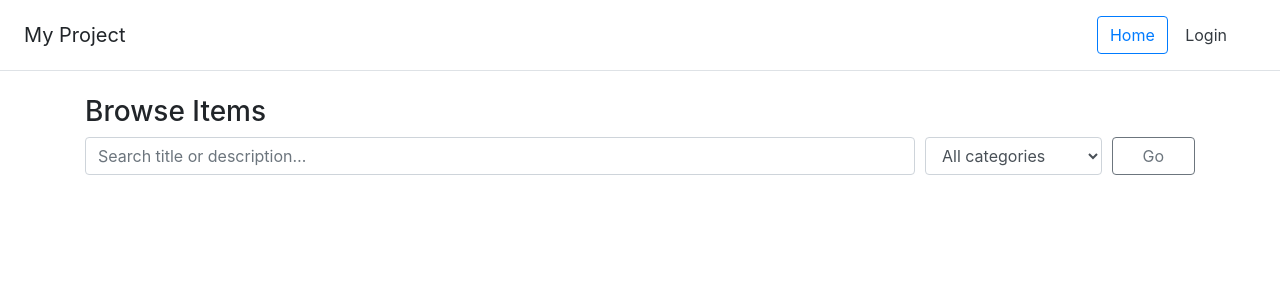
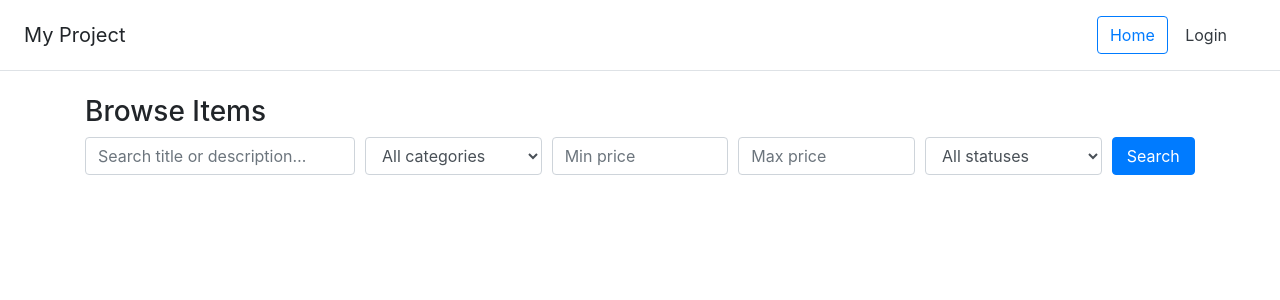
Before and after one commit to Kjets22/dp_project, a Flask app: page /browse in a window 1280 px wide. Shown: the top 300 px of the page. Run offline with Flask 3, Linux system fonts and the light colour scheme; data that the repository does not hold is empty; some libraries are stand-ins or nearby versions.

Commit message:
feat: search criteria

```diff
--- a/app/__init__.py
+++ b/app/__init__.py
@@ -1079,16 +1079,20 @@ def create_app():
 
     @app.route('/browse', methods=['GET'])
     def browse():
+        # pull query-params
         q            = request.args.get('q', '').strip()
         category_id  = request.args.get('category_id', type=int)
+        min_price    = request.args.get('min_price',   type=float)
+        max_price    = request.args.get('max_price',   type=float)
+        status       = request.args.get('status')  # 'open', 'closed', or None
 
-        # always start from the Item→Auction join so we can show auction info
+        # start from Item → Auction (left join so we still see items without auctions)
         query = (
             Item.query
-                .outerjoin(Auction, (Auction.item_id == Item.id) & (Auction.status == 'open'))
+                .outerjoin(Auction, Auction.item_id == Item.id)
         )
 
-        # text search
+        # text search on Item
         if q:
             query = query.filter(or_(
                 Item.title.ilike(f'%{q}%'),
@@ -1099,14 +1103,25 @@ def create_app():
         if category_id:
             query = query.filter(Item.category_id == category_id)
 
-        # finally, pull all matching items (or *all* if no filters)
+        # auction‐level filters
+        if min_price is not None:
+            query = query.filter(Auction.init_price >= min_price)
+        if max_price is not None:
+            query = query.filter(Auction.init_price <= max_price)
+        if status in ('open', 'closed'):
+            query = query.filter(Auction.status == status)
+
+        # finally, fetch and render
         items = query.order_by(Item.id.desc()).all()
-
         return render_template(
             'browse.html',
             items=items,
+            # pass back all the filter values so the form can re-populate
             q=q,
             categories=Category.query.order_by(Category.name).all(),
-            selected_category=category_id
+            selected_category=category_id,
+            min_price=min_price,
+            max_price=max_price,
+            selected_status=status
         )
     return app
--- a/app/templates/browse.html
+++ b/app/templates/browse.html
@@ -7,8 +7,9 @@
   <h3>Browse Items</h3>
 
   <form method="get" action="{{ url_for('browse') }}" class="mb-4">
-    <div class="form-row align-items-center">
-      <div class="col-md-9 mb-2">
+    <div class="form-row">
+      <!-- Search text -->
+      <div class="col-md-3 mb-2">
         <input
           type="text"
           name="q"
@@ -17,24 +18,60 @@
           value="{{ q }}"
         >
       </div>
+
+      <!-- Category -->
       <div class="col-md-2 mb-2">
         <select name="category_id" class="form-control">
-          <option value="">All categories</option>
+          <option value="" {% if not selected_category %}selected{% endif %}>All categories</option>
           {% for cat in categories %}
-            <option value="{{ cat.id }}"
-              {% if cat.id == selected_category %}selected{% endif %}>
+            <option value="{{ cat.id }}" {% if cat.id == selected_category %}selected{% endif %}>
               {{ cat.name }}
             </option>
           {% endfor %}
         </select>
       </div>
+
+      <!-- Min price -->
+      <div class="col-md-2 mb-2">
+        <input
+          type="number"
+          step="0.01"
+          name="min_price"
+          class="form-control"
+          placeholder="Min price"
+          value="{{ min_price if min_price is not none }}"
+        >
+      </div>
+
+      <!-- Max price -->
+      <div class="col-md-2 mb-2">
+        <input
+          type="number"
+          step="0.01"
+          name="max_price"
+          class="form-control"
+          placeholder="Max price"
+          value="{{ max_price if max_price is not none }}"
+        >
+      </div>
+
+      <!-- Status -->
+      <div class="col-md-2 mb-2">
+        <select name="status" class="form-control">
+          <option value="" {% if not selected_status %}selected{% endif %}>All statuses</option>
+          <option value="open"   {% if selected_status=='open'   %}selected{% endif %}>Open</option>
+          <option value="closed" {% if selected_status=='closed' %}selected{% endif %}>Closed</option>
+        </select>
+      </div>
+
+      <!-- Unified button -->
       <div class="col-md-1 mb-2">
-        <button class="btn btn-outline-secondary btn-block" type="submit">Go</button>
+        <button class="btn btn-primary btn-block" type="submit">Search</button>
       </div>
     </div>
   </form>
 
-  {% if not items and (q or selected_category) %}
+  {% if not items and (q or selected_category or min_price or max_price or selected_status) %}
     <p class="text-muted">No items match those criteria.</p>
   {% endif %}
 
@@ -50,7 +87,7 @@
                 </a>
               </h5>
 
-              {# Find any open or closed auction #}
+              {# determine open / closed / none auctions #}
               {% set open_auction   = item.auctions
                                       | selectattr('status','equalto','open')
                                       | first %}
@@ -58,25 +95,24 @@
                                       | selectattr('status','equalto','closed')
                                       | first %}
 
+              <div class="mt-auto">
                 {% if open_auction %}
-                {# Open: show current high bid #}
                   {% if open_auction.bids %}
-                  {% set highest_bid = open_auction.bids
+                    {% set highest = open_auction.bids
                                       | map(attribute='amount')
                                       | max %}
                   {% else %}
-                  {% set highest_bid = open_auction.init_price %}
+                    {% set highest = open_auction.init_price %}
                   {% endif %}
                   <small class="text-success">
-                  Open — Current Price: ${{ '%.2f' % highest_bid }}
+                    Open — ${{ '%.2f' % highest }}
                   </small>
 
                 {% elif closed_auction %}
-                {# Closed: check against reserve #}
                   {% if closed_auction.winning_bid is not none
                         and closed_auction.winning_bid >= closed_auction.reserve_price %}
                     <small class="text-muted">
-                    Closed — Sold for ${{ '%.2f' % closed_auction.winning_bid }}
+                      Closed — Sold ${{ '%.2f' % closed_auction.winning_bid }}
                     </small>
                   {% else %}
                     <small class="text-warning">
@@ -85,11 +121,11 @@
                   {% endif %}
 
                 {% else %}
-                {# No auction at all #}
                   <small class="text-muted">
                     Not up for auction
                   </small>
                 {% endif %}
+              </div>
             </div>
           </div>
         </div>
```
Lines whose indentation alone changed are shown as unchanged.
